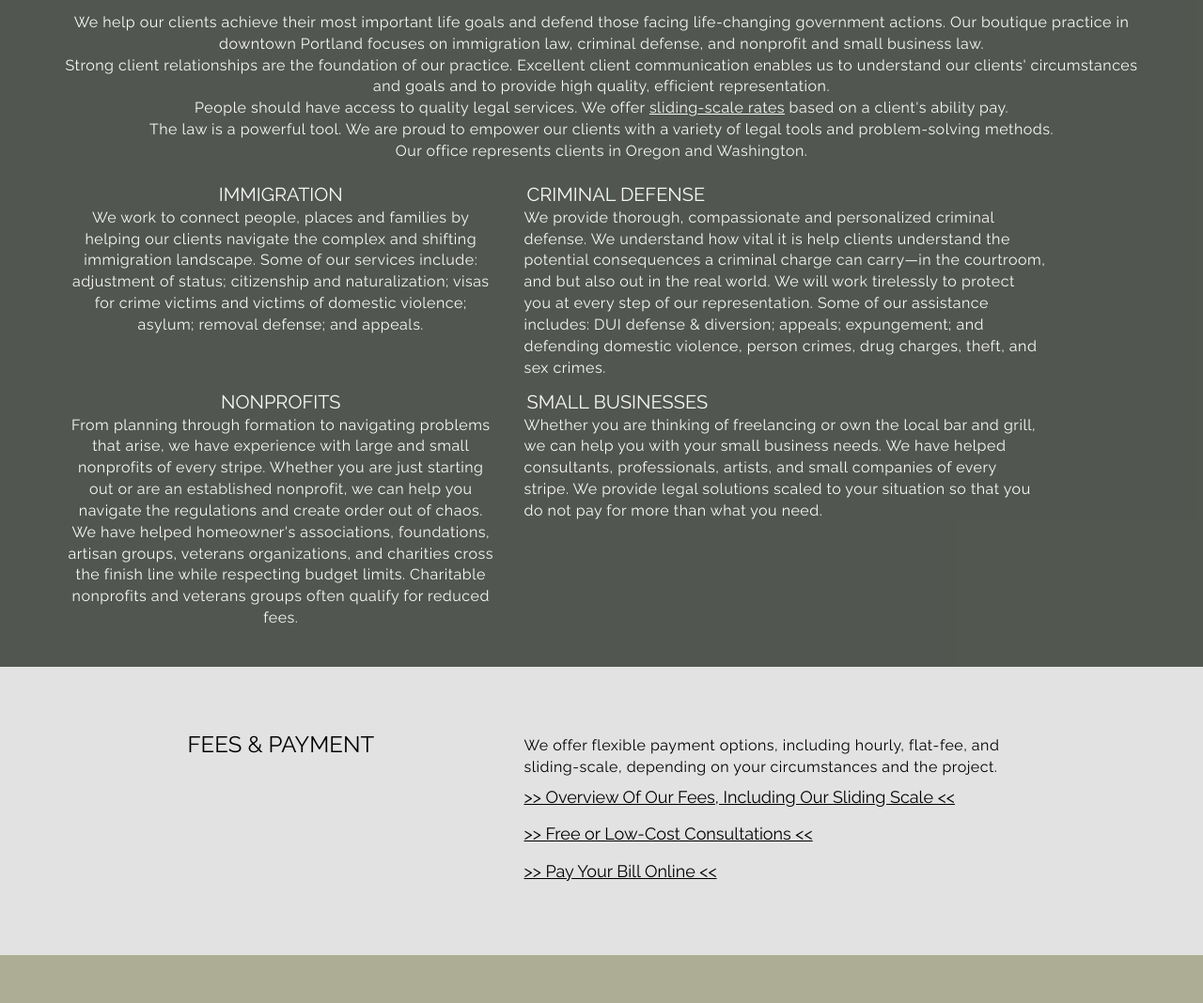
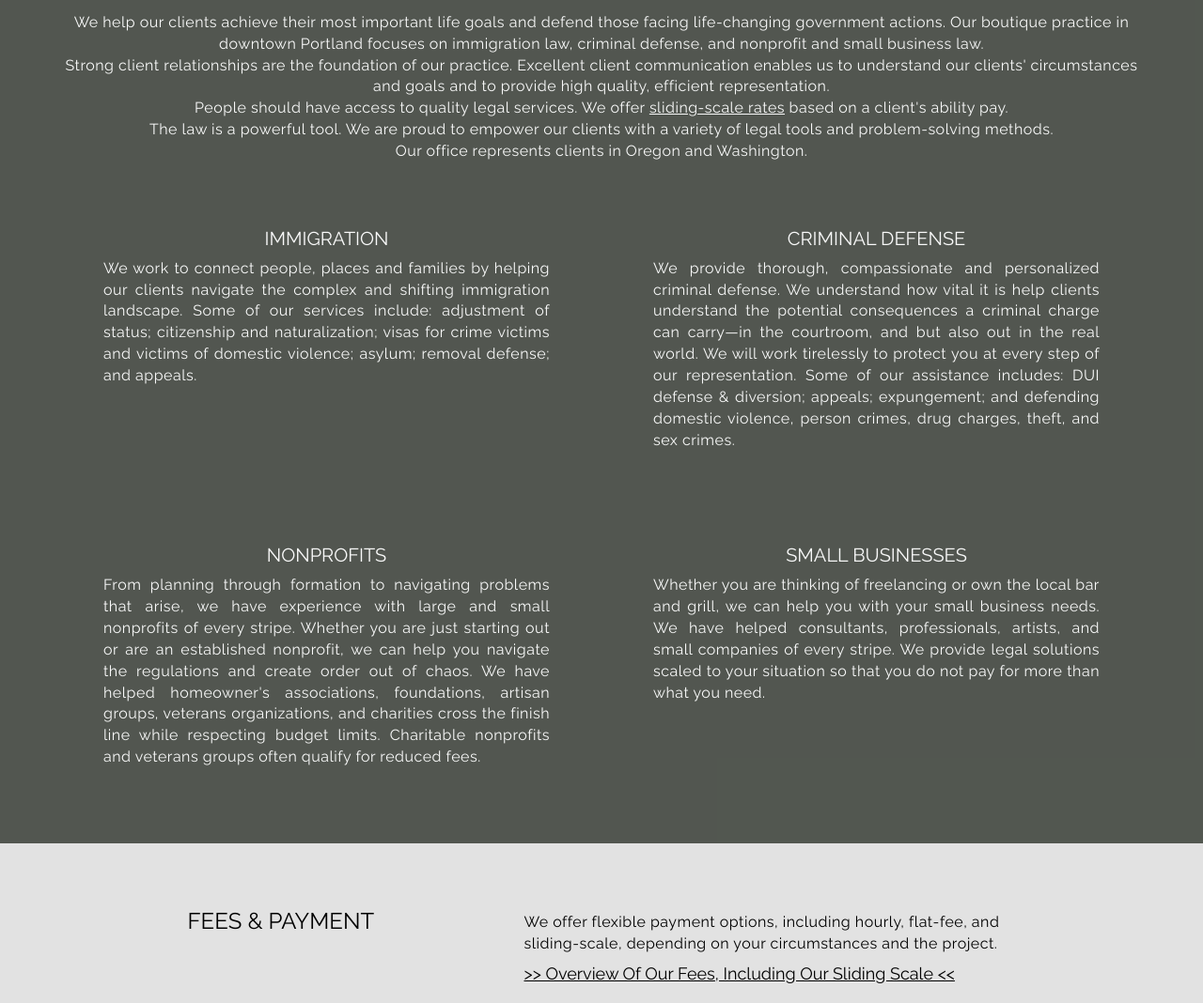
Before and after one commit to tworiversweb/mock5, a plain HTML site: page index.html in a window 1280 px wide. Shown: the part 2242-3310 px from the top of the page at 94% size. Drawn offline with Linux system fonts and the light colour scheme.

Commit message:
make grid look nice

```diff
--- a/css/landing-page.css
+++ b/css/landing-page.css
@@ -175,10 +175,27 @@ a, a:visited {
     background-color:#e2e2e2;
 }
 
-
-
 .left-col {
   text-align: center;
+}
+
+.prac {
+    border-radius: 10px;
+    border-bottom-color: white;
+}
+
+.prac-grid {
+    text-align:justify;
+    padding: 40px;
+    border-radius: 10px;
+    border-right: white;
+}
+
+.grid-heading {
+    font-family: 'Raleway', sans-serif;
+    font-size: 20px;
+    margin: 10px;
+    text-align: center;
 }
 
 .content-section-b {
@@ -188,7 +205,7 @@ a, a:visited {
 }
 
 .section-heading {
-margin-top: none;
+    margin-top: none;
 }
 
 .section-heading h1,
--- a/index.html
+++ b/index.html
@@ -219,32 +219,40 @@
             </div>
         </div>
         <div class="container">
-            <div class="row">
-                <div class="col-lg-5 col-sm-4 left-col">
-                  <h5 class="sub-heading">IMMIGRATION</h5>
+            <div class="row prac">
+                <div class="col-lg-6 col-sm-6">
+                  <div class="prac-grid">
+                  <h5 class="grid-heading">IMMIGRATION</h5>
                   <p>
                     We work to connect people, places and families by helping our clients navigate the complex and shifting immigration landscape. Some of our services include: adjustment of status; citizenship and naturalization; visas for crime victims and victims of domestic violence; asylum; removal defense; and appeals.
                   </p>
                   </div>
-                <div class="col-lg-6 col-sm-8">
-                    <h5 class="sub-heading">CRIMINAL DEFENSE</h5>
+                </div>
+                <div class="col-lg-6 col-sm-6">
+                  <div class="prac-grid">
+                    <h5 class="grid-heading">CRIMINAL DEFENSE</h5>
                     <p>
                       We provide thorough, compassionate and personalized criminal defense. We understand how vital it is help clients understand the potential consequences a criminal charge can carry—in the courtroom, and but also out in the real world. We will work tirelessly to protect you at every step of our representation. Some of our assistance includes: DUI defense &amp; diversion; appeals; expungement; and defending domestic violence, person crimes, drug charges, theft, and sex crimes.
                     </p>
                   </div>
                 </div>
+            </div>
             <div class="row">
-                <div class="col-lg-5 col-sm-4 left-col">
-                    <h5 class="sub-heading">NONPROFITS</h5>
+                <div class="col-lg-6 col-sm-6">
+                  <div class="prac-grid">
+                    <h5 class="grid-heading">NONPROFITS</h5>
                     <p>
                       From planning through formation to navigating problems that arise, we have experience with large and small nonprofits of every stripe. Whether you are just starting out or are an established nonprofit, we can help you navigate the regulations and create order out of chaos. We have helped homeowner's associations, foundations, artisan groups, veterans organizations, and charities cross the finish line while respecting budget limits. Charitable nonprofits and veterans groups often qualify for reduced fees.
                     </p>
                   </div>
-                <div class="col-lg-6 col-sm-8">
-                  <h5 class="sub-heading">SMALL BUSINESSES</h5>
+                </div>
+                <div class="col-lg-6 col-sm-6">
+                  <div class="prac-grid">
+                    <h5 class="grid-heading">SMALL BUSINESSES</h5>
                     <p>
                       Whether you are thinking of freelancing or own the local bar and grill, we can help you with your small business needs. We have helped consultants, professionals, artists, and small companies of every stripe. We provide legal solutions scaled to your situation so that you do not pay for more than what you need.
                     </p>
+                  </div>
                 </div>
             </div>
         </div>
```
Lines whose indentation alone changed are shown as unchanged.
